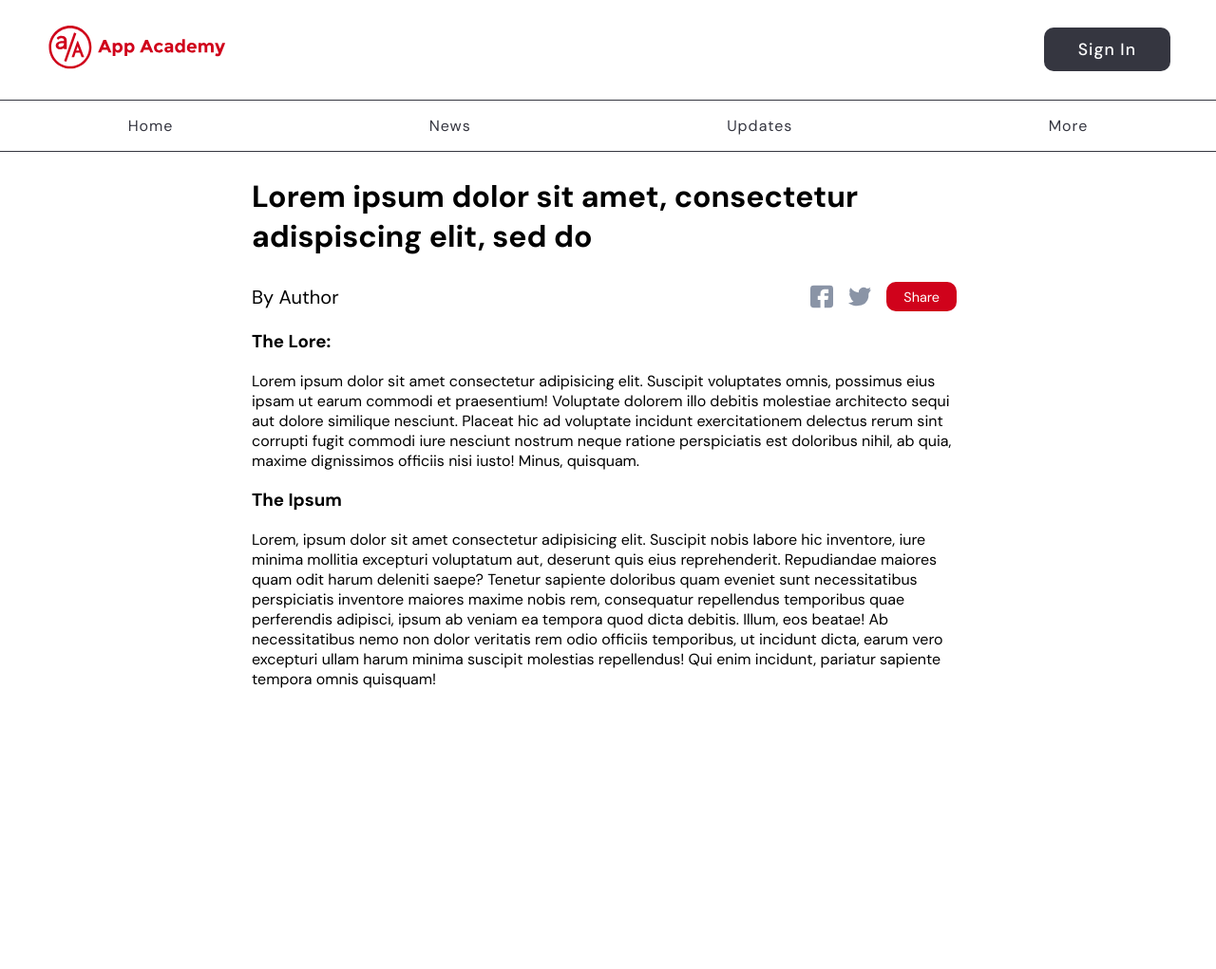
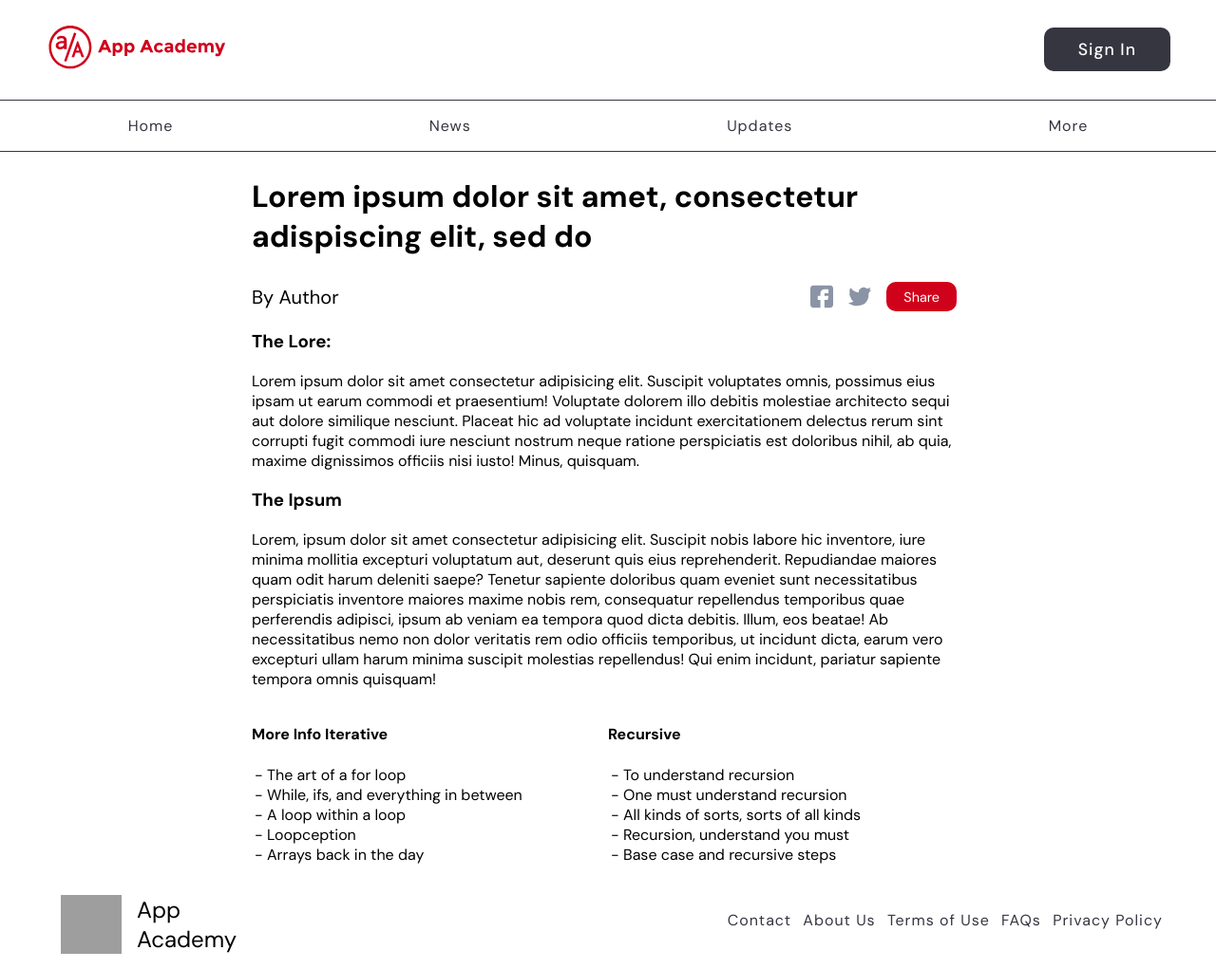
Before and after one commit to dkimhw/aa-small-projects, a plain HTML site: page homepage/index.html in a window 1280 px wide. Shown: the whole page at 95% size. Before the commit the page ends 800 px from the top, so only its background shows below. Drawn offline with Linux system fonts and the light colour scheme; grey boxes are pictures that could not be loaded.

Commit message:
Add footer css to homepage

```diff
--- a/homepage/index.html
+++ b/homepage/index.html
@@ -47,15 +47,45 @@
         Ab necessitatibus nemo non dolor veritatis rem odio officiis temporibus, ut incidunt dicta, earum vero excepturi ullam harum minima suscipit molestias repellendus! Qui enim incidunt, pariatur sapiente tempora omnis quisquam!
       </p>
     </div>
-    <div class="more-info">
-
+    <div class="grid-two-col">
+      <div class="more-info">
+        <h4>More Info Iterative</h4>
+        <ul>
+          <li>The art of a for loop</li>
+          <li>While, ifs, and everything in between</li>
+          <li>A loop within a loop</li>
+          <li>Loopception</li>
+          <li>Arrays back in the day</li>
+        </ul>
+      </div>
+      <div class="recursive">
+        <h4>Recursive</h4>
+        <ul>
+          <li>To understand recursion</li>
+          <li>One must understand recursion</li>
+          <li>All kinds of sorts, sorts of all kinds</li>
+          <li>Recursion, understand you must</li>
+          <li>Base case and recursive steps</li>
+        </ul>
+      </div>
     </div>
   </section>
-  <!-- <footer>
-    <div class="logo-footer">
-      <img class="logo-img" src="https://appacademy.github.io/styleguide/assets/logo/logo-emblem-black-1000.png">
-      <div class="logo-text">App Academy</div>
+  <footer class="hp-footer">
+    <div class="footer-logo">
+      <div class="footer-logo__container">
+        <img class="footer-logo__img" src="https://appacademy.github.io/styleguide/assets/logo/logo-emblem-black-1000.png">
+        <span class="footer-logo__text">App Academy</span>
+      </div>
     </div>
-  </footer> -->
+    <div class="footer-links">
+      <ul class="footer-link-list">
+        <li><a href="#" class="footer-link">Contact</a></li>
+        <li><a href="#" class="footer-link">About Us</a></li>
+        <li><a href="#" class="footer-link">Terms of Use</a></li>
+        <li><a href="#" class="footer-link">FAQs</a></li>
+        <li><a href="#" class="footer-link">Privacy Policy</a></li>
+      </ul>
+    </div>
+  </footer>
 </body>
 </html>
--- a/homepage/style.css
+++ b/homepage/style.css
@@ -111,28 +111,81 @@ h1 {
   margin: 0 .5rem;
 }
 
+/* Two Col Grid */
+.grid-two-col {
+  display: grid;
+  grid-template-columns: 1fr 1fr;
+}
 
+/* Additional Sections */
+
+ul {
+  list-style: '- ';
+  padding: 0 0 0 1rem;
+  margin: 0;
+}
 
 /* Footer */
+
+.hp-footer {
+  display: flex;
+  justify-content: space-between;
+  align-items: center;
+  padding: 1rem 1.5rem 1rem 2rem;
+  margin: 1rem 1.5rem 0 2rem;
+}
 
 .footer-logo {
   display: flex;
   align-items: center;
-  width: 7.5rem;
-  height: auto;
+}
+
+.footer-logo__container {
+  display: flex;
 }
 
 .footer-logo__img {
-  width: 40%;
+  width: 4rem;
+  height: auto;
+  display: inline-block;
 }
 
 .footer-logo__text {
   display: inline-block;
+  width: 2.5rem;
   margin-left: 1rem;
   font-size: 1.5rem;
-  font-weight: bold;
 }
 
+.footer-links {
+  display: flex;
+  justify-content: space-around;
+  align-items: center;
+}
+
+.footer-link-list {
+  list-style: none;
+  display: inline-block;
+  padding: 0;
+  margin: 0;
+}
+
+.footer-link-list li {
+  display: inline-block;
+  padding: 0 .5rem .5rem 0;
+}
+
+.footer-link {
+  font-size: 1rem;
+  letter-spacing: 1px;
+  text-decoration: none;
+  color: #353640;
+  transition: all .2s linear;
+}
+
+.footer-link:hover {
+  color: #d0021b;
+}
 
 /* Util CSS */
 
```
Also changed, not shown: 2 other files.
